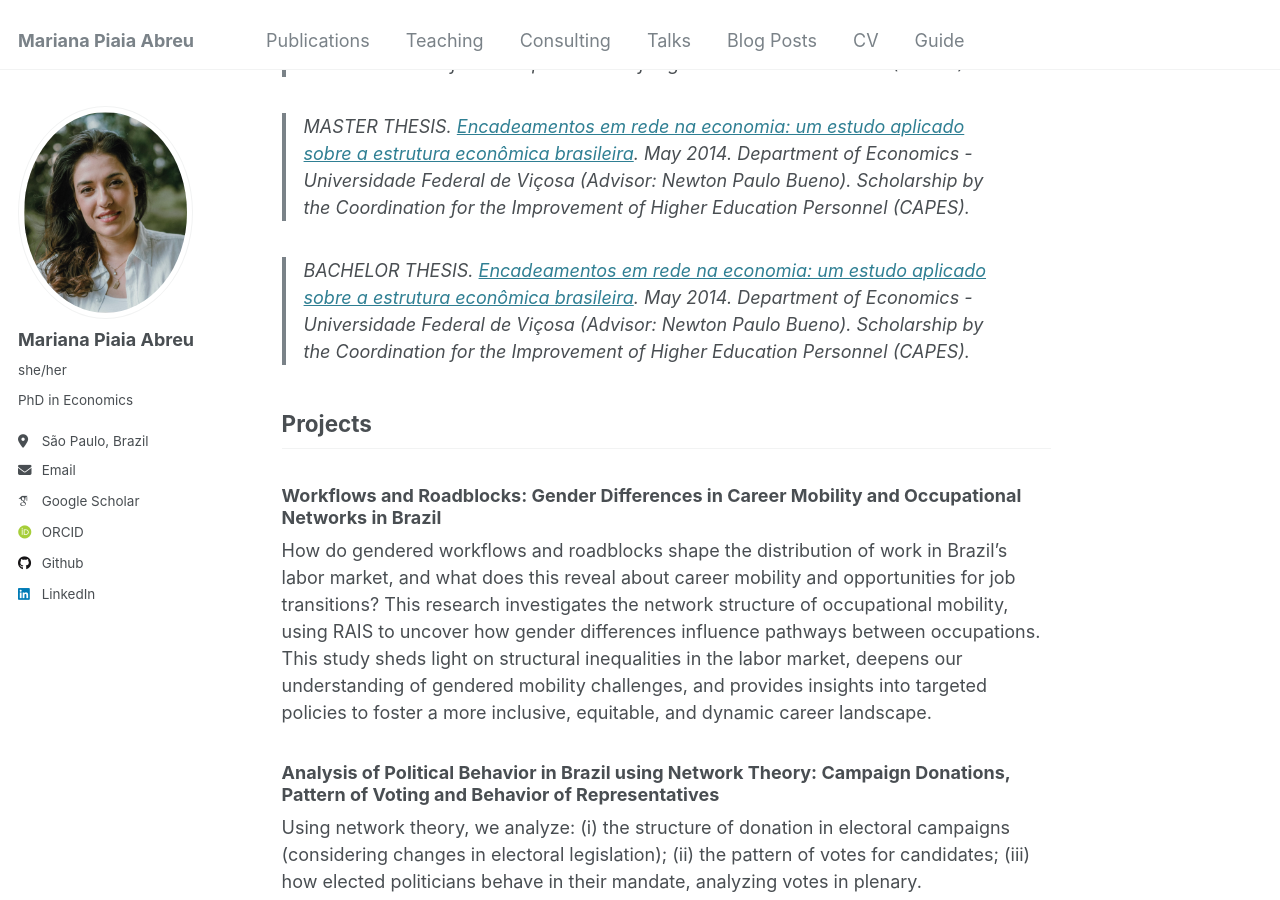
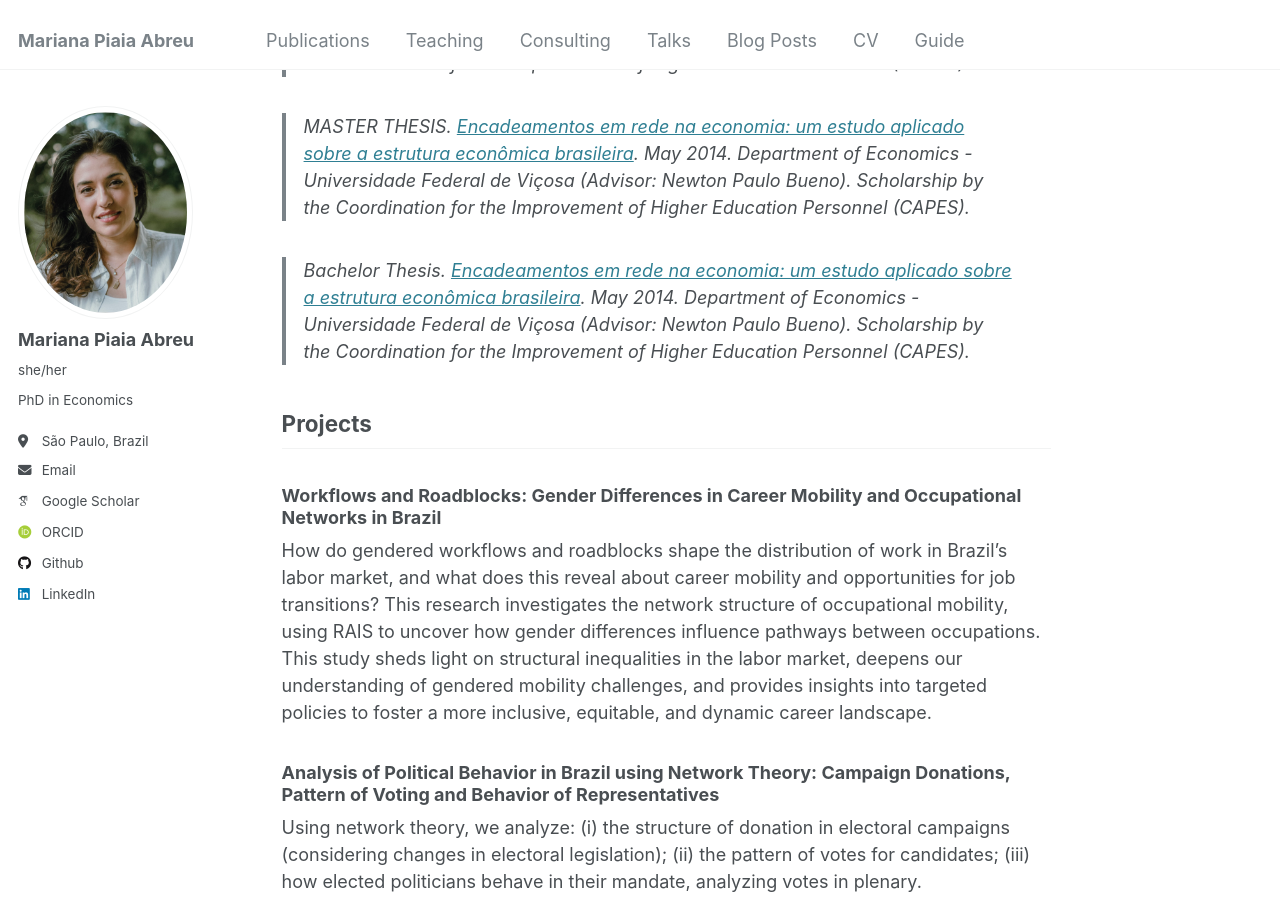
Before and after one commit to piaiaabreu/piaiaabreu.github.io, a Jekyll site: the page built from _pages/publications.md, in a window 1280 px wide and 900 px high, scrolled down 1032 px. Built offline with Jekyll 4.4.1, drawn with Linux system fonts in a browser that asks for light colours; some web fonts are replaced.

```diff
--- a/_pages/publications.md
+++ b/_pages/publications.md
@@ -28,7 +28,7 @@ redirect_from:
 
 > _MASTER THESIS_. [Encadeamentos em rede na economia: um estudo aplicado sobre a estrutura econômica brasileira](files/PIAIA ABREU (2014)_Master Dissertation.pdf). May 2014. Department of Economics - Universidade Federal de Viçosa (Advisor: Newton Paulo Bueno). Scholarship by the Coordination for the Improvement of Higher Education Personnel (CAPES).
 
-> _BACHELOR THESIS_. [Encadeamentos em rede na economia: um estudo aplicado sobre a estrutura econômica brasileira](files/PIAIA ABREU (2011)_Bachelor Thesis.pdf). May 2014. Department of Economics - Universidade Federal de Viçosa (Advisor: Newton Paulo Bueno). Scholarship by the Coordination for the Improvement of Higher Education Personnel (CAPES).
+> _Bachelor Thesis_. [Encadeamentos em rede na economia: um estudo aplicado sobre a estrutura econômica brasileira](files/PIAIA ABREU (2011)_Bachelor Thesis.pdf). May 2014. Department of Economics - Universidade Federal de Viçosa (Advisor: Newton Paulo Bueno). Scholarship by the Coordination for the Improvement of Higher Education Personnel (CAPES).
 
 
 ## Projects
```
